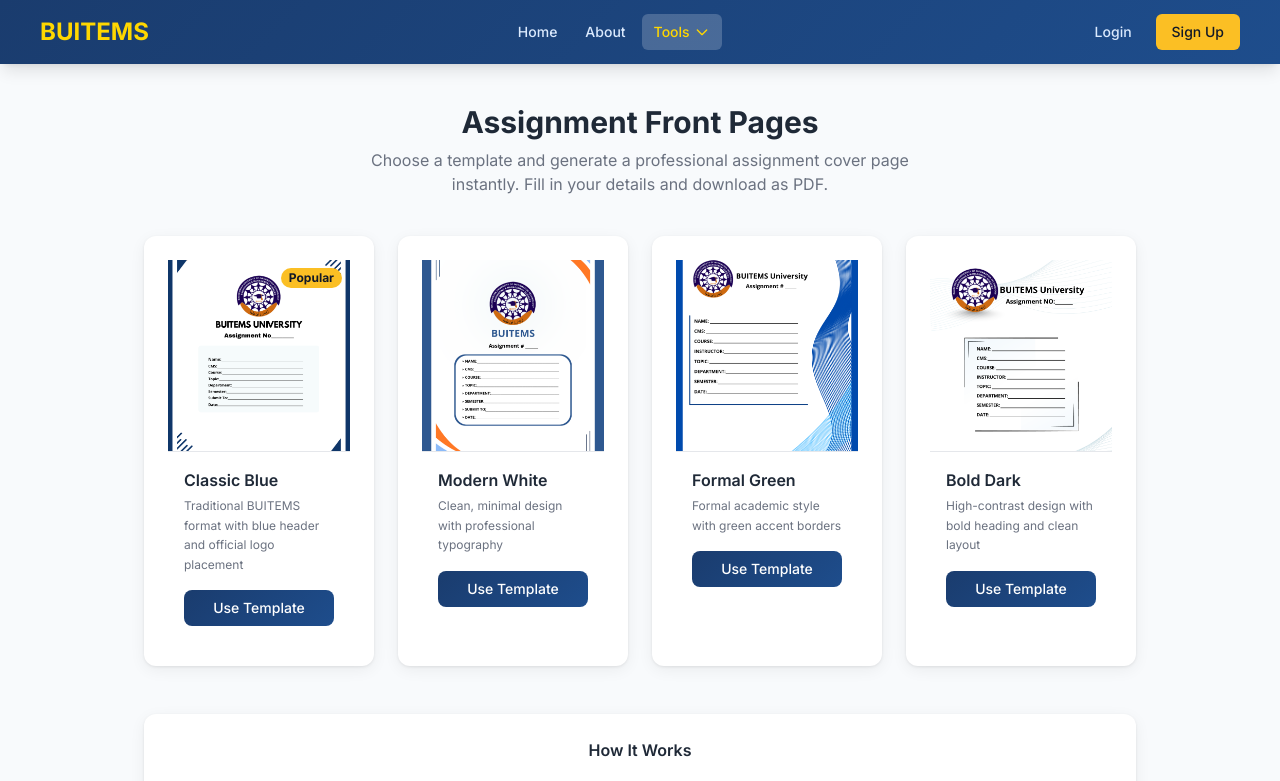
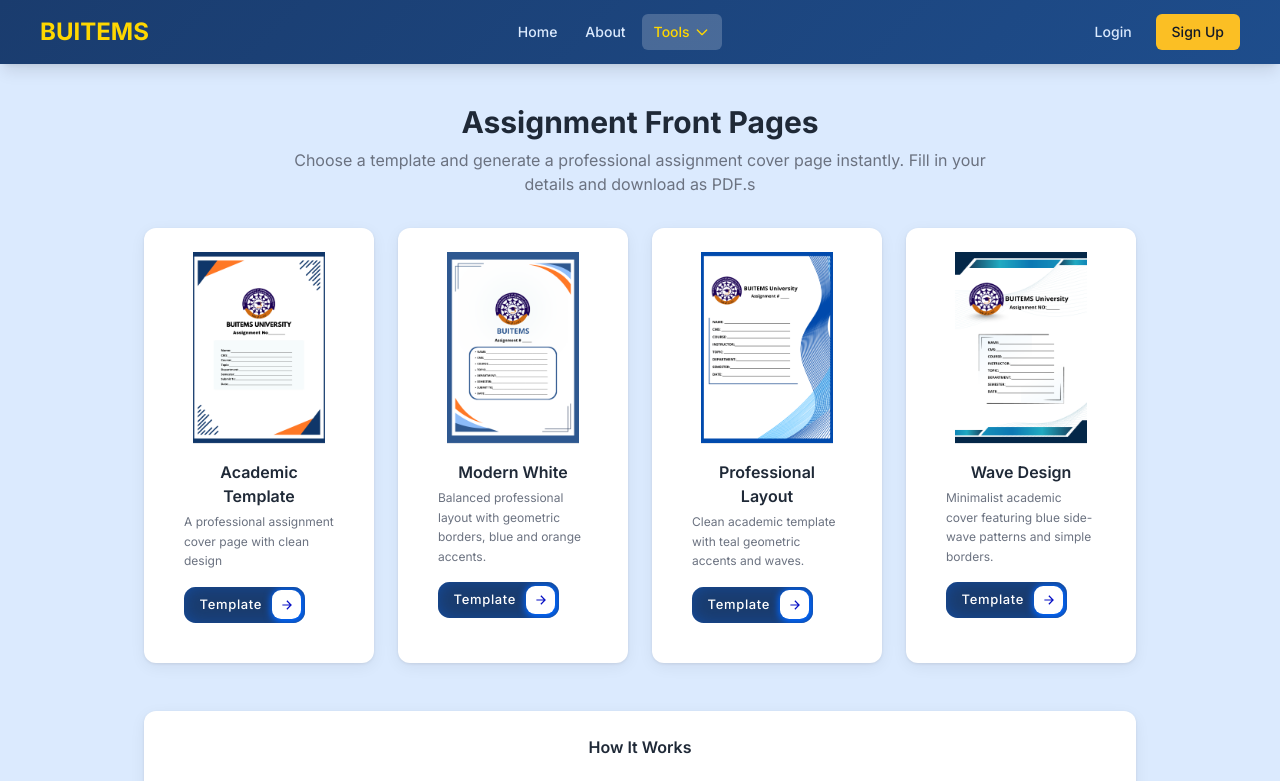
Before and after one commit to M-Saad-saif/BuitemsPortal-Nextjs, a Next.js app: page /front-pages in a window 1280 px wide. Shown: the top 781 px of the page. Built offline with nearby package versions, Linux system fonts and the light colour scheme.

Commit message:
front page

```diff
--- a/app/front-pages/page.js
+++ b/app/front-pages/page.js
@@ -1,107 +1,131 @@
 "use client";
-// app/front-pages/page.js — Converted from src/components/FrontPages.js
-// Shows available front page templates to select before generating
 
+import ToolHeader from "@/components/layout/ToolHeader";
+import Button from "@/components/UI/button";
+import Image from "next/image";
 import Link from "next/link";
+
+import { FaMouse, FaPencilAlt, FaArrowDown } from "react-icons/fa";
 
 const TEMPLATES = [
   {
     id: "1",
-    name: "Classic Blue",
-    description: "Traditional BUITEMS format with blue header and official logo placement",
+    name: "Academic Template",
+    description: "A professional assignment cover page with clean design ",
     preview: "/images/ass-pg-1.png",
-    popular: true,
   },
+
   {
     id: "2",
     name: "Modern White",
-    description: "Clean, minimal design with professional typography",
+    description:
+      "Balanced professional layout with geometric borders, blue and orange accents.",
     preview: "/images/ass-pg-2.png",
-    popular: false,
   },
+
   {
     id: "3",
-    name: "Formal Green",
-    description: "Formal academic style with green accent borders",
+    name: "Professional Layout",
+    description:
+      "Clean academic template with teal geometric accents and waves.",
     preview: "/images/ass-pg-3.png",
-    popular: false,
   },
+
   {
     id: "4",
-    name: "Bold Dark",
-    description: "High-contrast design with bold heading and clean layout",
+    name: "Wave Design",
+    description:
+      "Minimalist academic cover featuring blue side-wave patterns and simple borders.",
     preview: "/images/ass-pg-4.png",
-    popular: false,
   },
 ];
 
 export default function FrontPagesPage() {
   return (
+    <section className="bg-blue-100">
       <div className="max-w-5xl mx-auto px-4 py-10">
-      <div className="text-center mb-10">
-        <h1 className="text-3xl font-bold text-gray-800">Assignment Front Pages</h1>
-        <p className="text-gray-500 mt-2 max-w-xl mx-auto">
-          Choose a template and generate a professional assignment cover page
-          instantly. Fill in your details and download as PDF.
-        </p>
-      </div>
+        <ToolHeader
+          heading="Assignment Front Pages"
+          desc="Choose a template and generate a professional assignment cover page
+            instantly. Fill in your details and download as PDF.s"
+        />
 
-      {/* Templates grid */}
-      <div className="grid grid-cols-1 sm:grid-cols-2 lg:grid-cols-4 gap-6 mb-12">
+        <div className="grid grid-cols-1 sm:grid-cols-2 lg:grid-cols-4 gap-6 mb-12 ">
           {TEMPLATES.map((t) => (
-          <div key={t.id} className="card p-0 overflow-hidden group hover:shadow-lg hover:-translate-y-1 transition-all duration-200">
-            {/* Preview image */}
-            <div className="relative h-48 bg-gray-100 border-b overflow-hidden">
+            <div
+              key={t.id}
+              className="card p-0 overflow-hidden group hover:shadow-lg hover:-translate-y-1 transition-all duration-200 border-blue-200 border-1"
+            >
+              <div className="relative h-48 w-[73%] justify-self-center bg-gray-100 border-b overflow-hidden">
                 <div className="absolute inset-0 flex items-center justify-center text-gray-400">
                   {/* Placeholder when image missing */}
                   <div className="text-center">
                     <div className="text-4xl mb-2">📄</div>
-                  <span className="text-xs text-gray-400">Template {t.id}</span>
+                    <span className="text-xs text-gray-400">
+                      Template {t.id}
+                    </span>
                   </div>
                 </div>
-              {/* Real image if available */}
-              <img
+                <Image
                   src={t.preview}
                   alt={t.name}
                   className="absolute inset-0 w-full h-full object-cover"
-                onError={(e) => { e.target.style.display = "none"; }}
+                  height={100}
+                  width={100}
                 />
-              {t.popular && (
-                <span className="absolute top-2 right-2 bg-amber-400 text-gray-900 text-xs font-bold px-2 py-0.5 rounded-full">
-                  Popular
-                </span>
-              )}
               </div>
 
-            {/* Info */}
-            <div className="p-4">
-              <h3 className="font-semibold text-gray-800 mb-1">{t.name}</h3>
-              <p className="text-xs text-gray-500 mb-4 leading-relaxed">{t.description}</p>
+              <div className="p-4 ">
+                <h3 className="font-semibold text-gray-800 mb-1 text-center">
+                  {t.name}
+                </h3>
+                <p className="text-xs text-gray-500 mb-4 leading-relaxed">
+                  {t.description}
+                </p>
                 <Link
                   href={`/generate-fp?template=${t.id}`}
-                className="block w-full text-center py-2 navbar-bg text-white text-sm font-medium rounded-lg hover:opacity-90 transition-opacity"
+                  className="text-center mx-auto"
                 >
-                Use Template
+                  <Button href="Template" />
                 </Link>
               </div>
             </div>
           ))}
         </div>
 
-      {/* How it works */}
         <div className="card">
-        <h2 className="font-semibold text-gray-800 mb-6 text-center">How It Works</h2>
+          <h2 className="font-semibold text-gray-800 mb-6 text-center">
+            How It Works
+          </h2>
           <div className="grid grid-cols-1 sm:grid-cols-3 gap-6 text-center">
             {[
-            { step: "1", icon: "🖱️", title: "Choose Template", desc: "Pick one of the 4 available front page designs" },
-            { step: "2", icon: "✏️", title: "Fill Your Details", desc: "Enter your name, roll no., subject, and other info" },
-            { step: "3", icon: "⬇️", title: "Download PDF", desc: "Generate and download your front page instantly" },
-          ].map(({ step, icon, title, desc }) => (
+              {
+                step: "1",
+                icon: FaMouse,
+                title: "Choose Template",
+                desc: "Pick one of the 4 available front page designs",
+              },
+
+              {
+                step: "2",
+                icon: FaPencilAlt,
+                title: "Fill Your Details",
+                desc: "Enter your name, roll no., subject, and other info",
+              },
+
+              {
+                step: "3",
+                icon: FaArrowDown,
+                title: "Download PDF",
+                desc: "Generate and download your front page instantly",
+              },
+            ].map(({ step, icon: Icon, title, desc }) => (
               <div key={step} className="flex flex-col items-center gap-2">
                 <div className="w-12 h-12 rounded-full navbar-bg text-white flex items-center justify-center text-xl font-bold shadow-md">
                   {step}
                 </div>
-              <div className="text-2xl">{icon}</div>
+
+                <div className="text-2xl text-[#00479f]"><Icon aria-hidden="true" focusable="false" /></div>
                 <h3 className="font-medium text-gray-700">{title}</h3>
                 <p className="text-sm text-gray-500">{desc}</p>
               </div>
@@ -109,5 +133,6 @@
           </div>
         </div>
       </div>
+    </section>
   );
 }
--- a/components/layout/ToolHeader.js
+++ b/components/layout/ToolHeader.js
@@ -5,7 +5,8 @@
     <div>
        <div className="text-center mb-8">
         <h1 className="text-3xl font-bold text-gray-800">{heading}</h1>
-        <p className="text-gray-500 mt-2">{desc}</p>
+        <p className="text-gray-500 mt-2 px-32">{desc}</p>
+
       </div>
     </div>
   )
```
Lines whose indentation alone changed are shown as unchanged.
